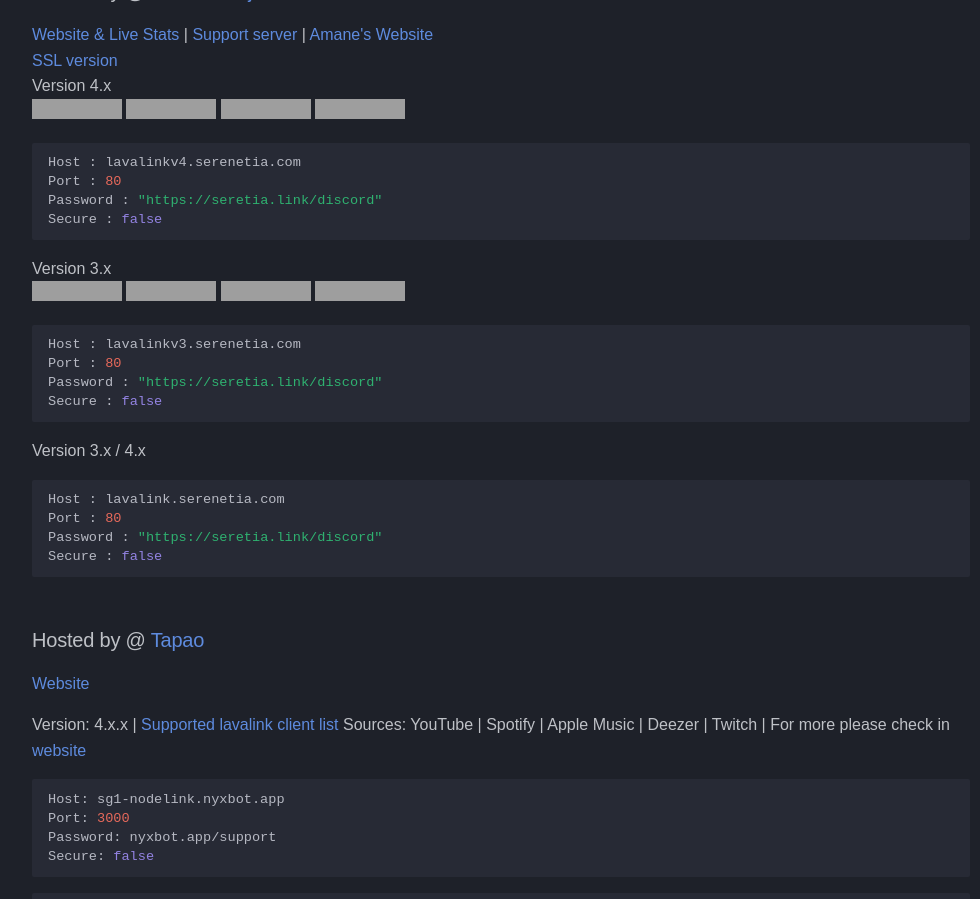
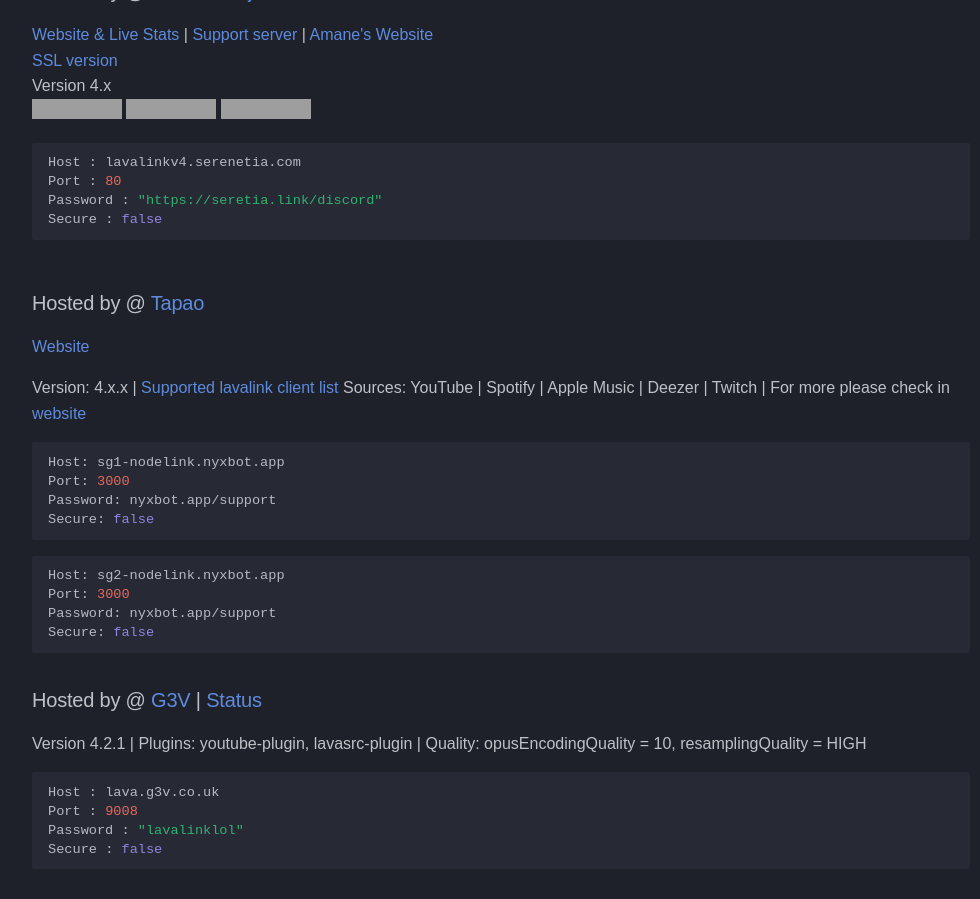
Before and after one commit to DarrenOfficial/lavalink-list, an MkDocs documentation site: the page built from docs/NoSSL/Lavalink-NonSSL.md, in a window 1280 px wide and 900 px high, scrolled down 931 px. Shown: the whole window, without its empty margins (14-994 px from the left). Built offline with MkDocs 1.6.1 and Material for MkDocs 9.7.7, drawn with Linux system fonts in a browser that asks for light colours; some web fonts are replaced; comment, search, counter and statistics services are not loaded; a style sheet for code colours, icons or effects is not loaded; grey boxes are pictures that could not be loaded.

Commit message:
delete v3

````diff
--- a/docs/NoSSL/Lavalink-NonSSL.md
+++ b/docs/NoSSL/Lavalink-NonSSL.md
@@ -49,24 +49,9 @@ Secure : false
 [Website & Live Stats](https://free.lavalink.rf.gd/) | [Support server](https://seretia.link/discord) | [Amane's Website](https://lavalink-info.serenetia.com/)<br />
 [SSL version](https://lavalink.darrennathanael.com/SSL/Lavalink-SSL/#hosted-by-amane-ajiedev) <br />
 Version 4.x <br />
-![stat](https://ajieblogs.eu.org/lavalink/v4/badge/Status) ![up](https://ajieblogs.eu.org/lavalink/v4/badge/Uptime) ![playersv4](https://ajieblogs.eu.org/lavalink/v4/badge/Players) ![bwv4](https://ajieblogs.eu.org/lavalink/v4/badge/Bandwidth)
+![stat](https://ajieblogs.eu.org/lavalink/v4/badge/Status) ![up](https://ajieblogs.eu.org/lavalink/v4/badge/Uptime) ![playersv4](https://ajieblogs.eu.org/lavalink/v4/badge/Players)
 ```bash
 Host : lavalinkv4.serenetia.com
-Port : 80
-Password : "https://seretia.link/discord"
-Secure : false
-```
-Version 3.x <br />
-![stat](https://ajieblogs.eu.org/lavalink/v3/badge/Status) ![up](https://ajieblogs.eu.org/lavalink/v3/badge/Uptime) ![playersv4](https://ajieblogs.eu.org/lavalink/v3/badge/Players) ![bwv4](https://ajieblogs.eu.org/lavalink/v3/badge/Bandwidth)
-```bash
-Host : lavalinkv3.serenetia.com
-Port : 80
-Password : "https://seretia.link/discord"
-Secure : false
-```
-Version 3.x / 4.x <br />
-```bash
-Host : lavalink.serenetia.com
 Port : 80
 Password : "https://seretia.link/discord"
 Secure : false
````
